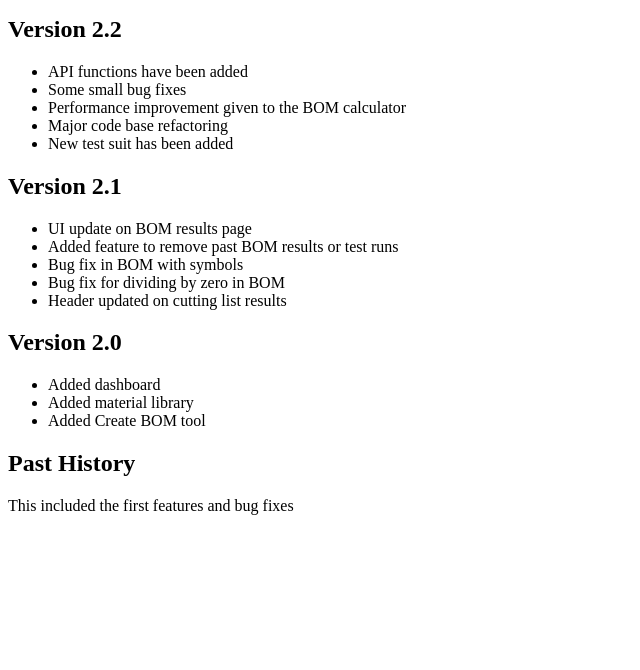
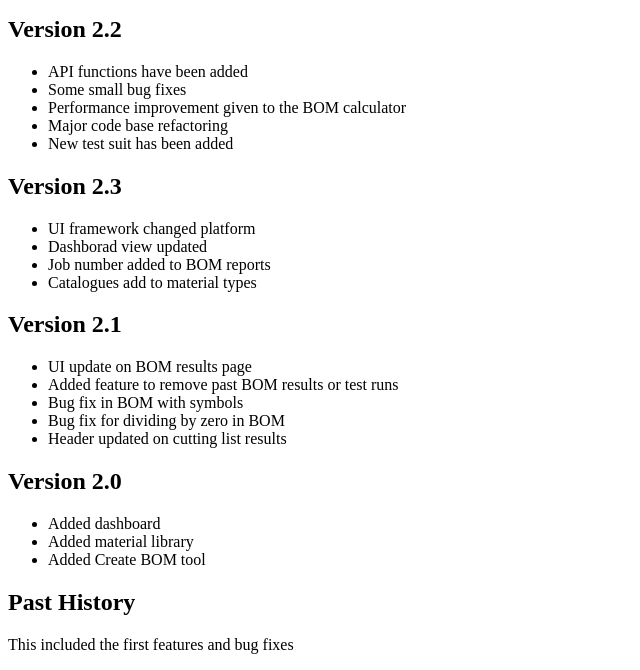
Before and after one commit to Boomatang/Clue, a Flask app: page / in a window 1280 px wide. Shown: the part 356-1026 px from the top of the page, without its empty margins (0-640 px from the left). Before the commit the page ends 871 px from the top, so only its background shows below. Run offline with Flask 2, Linux system fonts and the light colour scheme; parts of the project's set-up code (start-up, migrations or seed data) failed here and were passed over; some libraries are stand-ins or nearby versions.

Commit message:
Verison 3.3 ready for deploy

```diff
--- a/app/templates/history.html
+++ b/app/templates/history.html
@@ -9,6 +9,16 @@
       <li>New test suit has been added</li>
     </ul>
   </section>
+    <section class="container">
+      <h1 class="ui header">Version 2.3</h1>
+      <ul>
+        <li>UI framework changed platform</li>
+        <li>Dashborad view updated</li>
+        <li>Job number added to BOM reports</li>
+        <li>Catalogues add to material types</li>
+      </ul>
+    </section>
+
     <section class="container">
         <h1 class="header">Version 2.1</h1>
         <ul>
```
